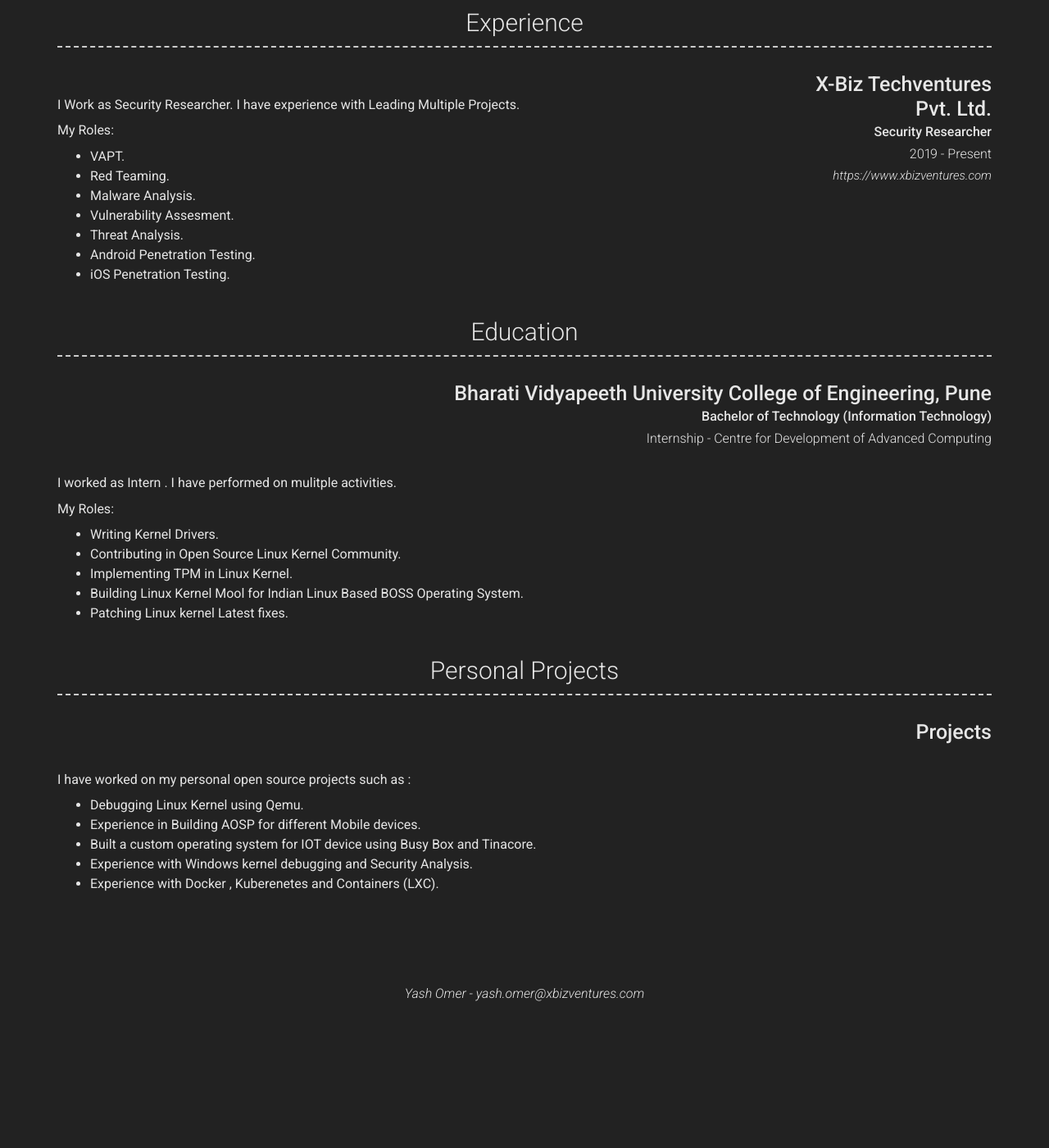
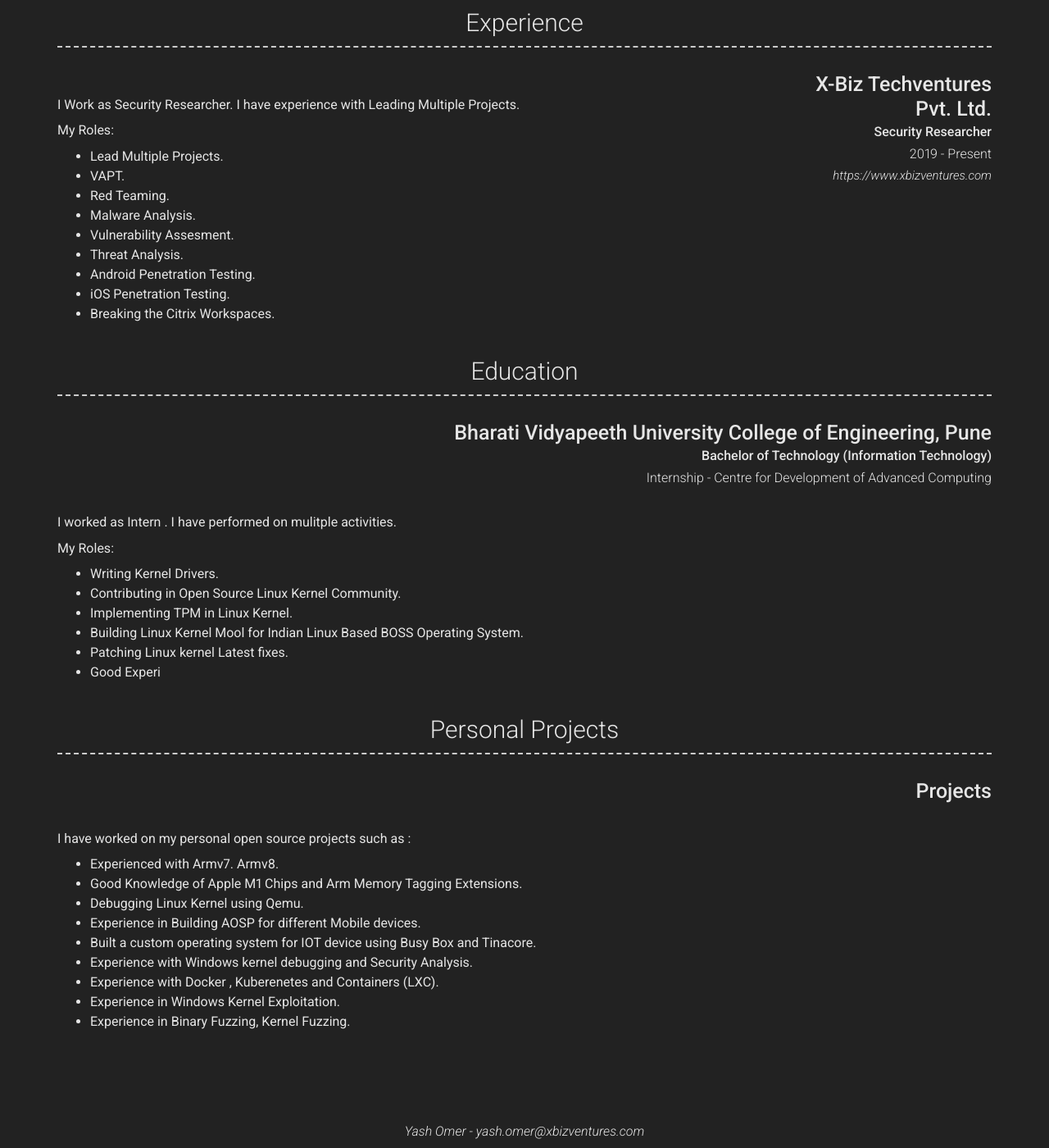
Before and after one commit to yashomer1994/Resume, a Jekyll site: the page built from index.md, in a window 1280 px wide and 1400 px high, scrolled down 1123 px. Shown: the whole window at 82% size. Built offline with Jekyll 4.4.1, drawn with Linux system fonts in a browser that asks for light colours; nearby versions of some CDN libraries; before the commit the page ends 2355 px from its top, so only the background shows below that.

Commit message:
Update _config.yml

```diff
--- a/_config.yml
+++ b/_config.yml
@@ -107,6 +107,7 @@ content:
           I Work as Security Researcher. I have experience with Leading Multiple Projects.
 
             My Roles:
+           - Lead Multiple Projects.
            - VAPT.
            - Red Teaming.
            - Malware Analysis.
@@ -114,6 +115,7 @@ content:
            - Threat Analysis.
            - Android Penetration Testing.
            - iOS Penetration Testing.
+           - Breaking the Citrix Workspaces.
 
 
 
@@ -135,6 +137,7 @@ content:
            - Implementing TPM in Linux Kernel.
            - Building Linux Kernel Mool for Indian Linux Based BOSS Operating System.
            - Patching Linux kernel Latest fixes.
+           - Good Experi
 
 
 
@@ -149,11 +152,15 @@ content:
           I have worked on my personal open source projects such as :
 
 
+           - Experienced with Armv7. Armv8.
+           - Good Knowledge of Apple M1 Chips and Arm Memory Tagging Extensions.
            - Debugging Linux Kernel using Qemu.
            - Experience in Building AOSP for different Mobile devices.
            - Built a custom operating system for IOT device using Busy Box and Tinacore.
            - Experience with Windows kernel debugging and Security Analysis.
            - Experience with Docker , Kuberenetes and Containers (LXC).
+           - Experience in Windows Kernel Exploitation.
+           - Experience in Binary Fuzzing, Kernel Fuzzing.
 
 
 
```
